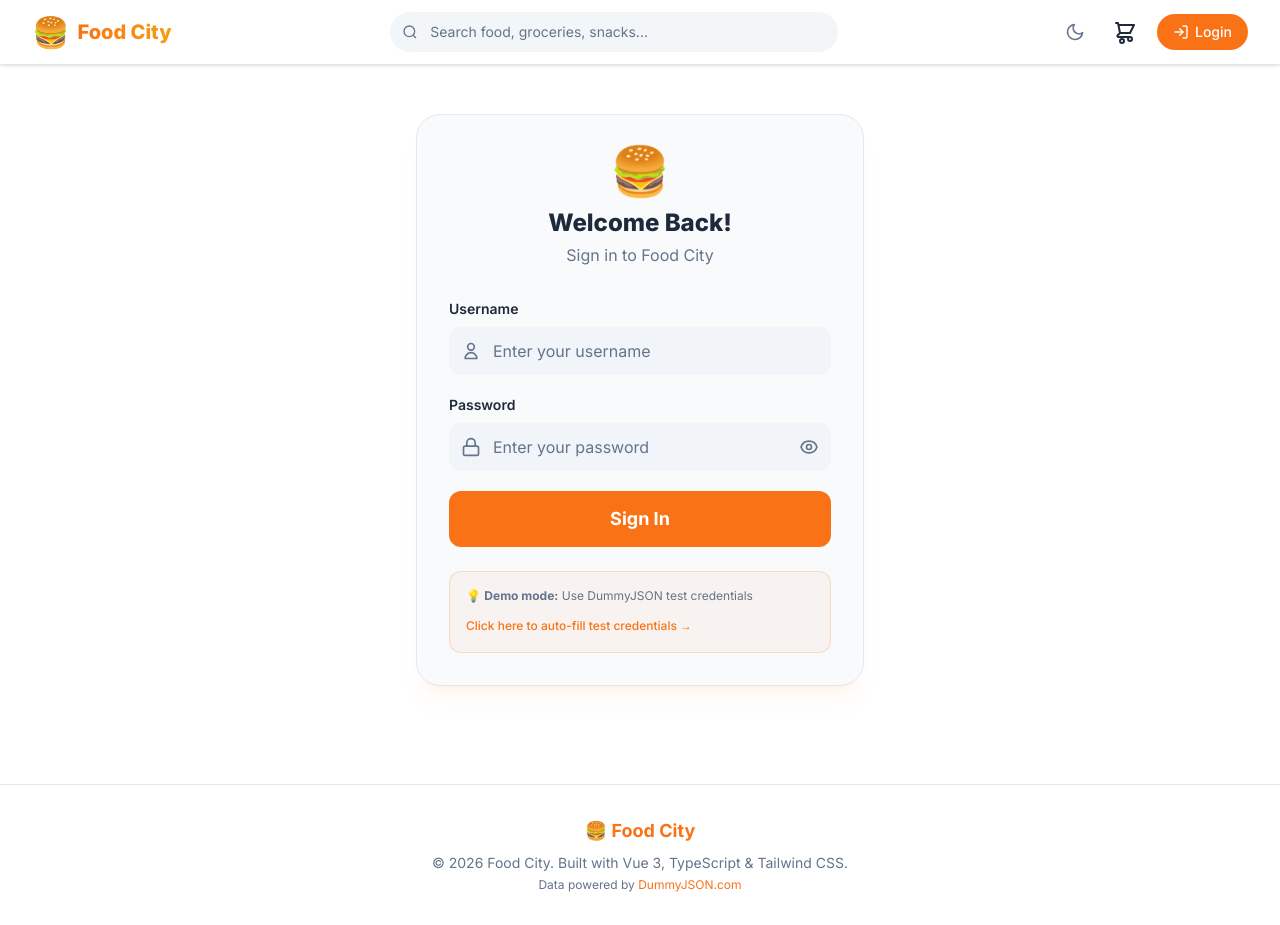
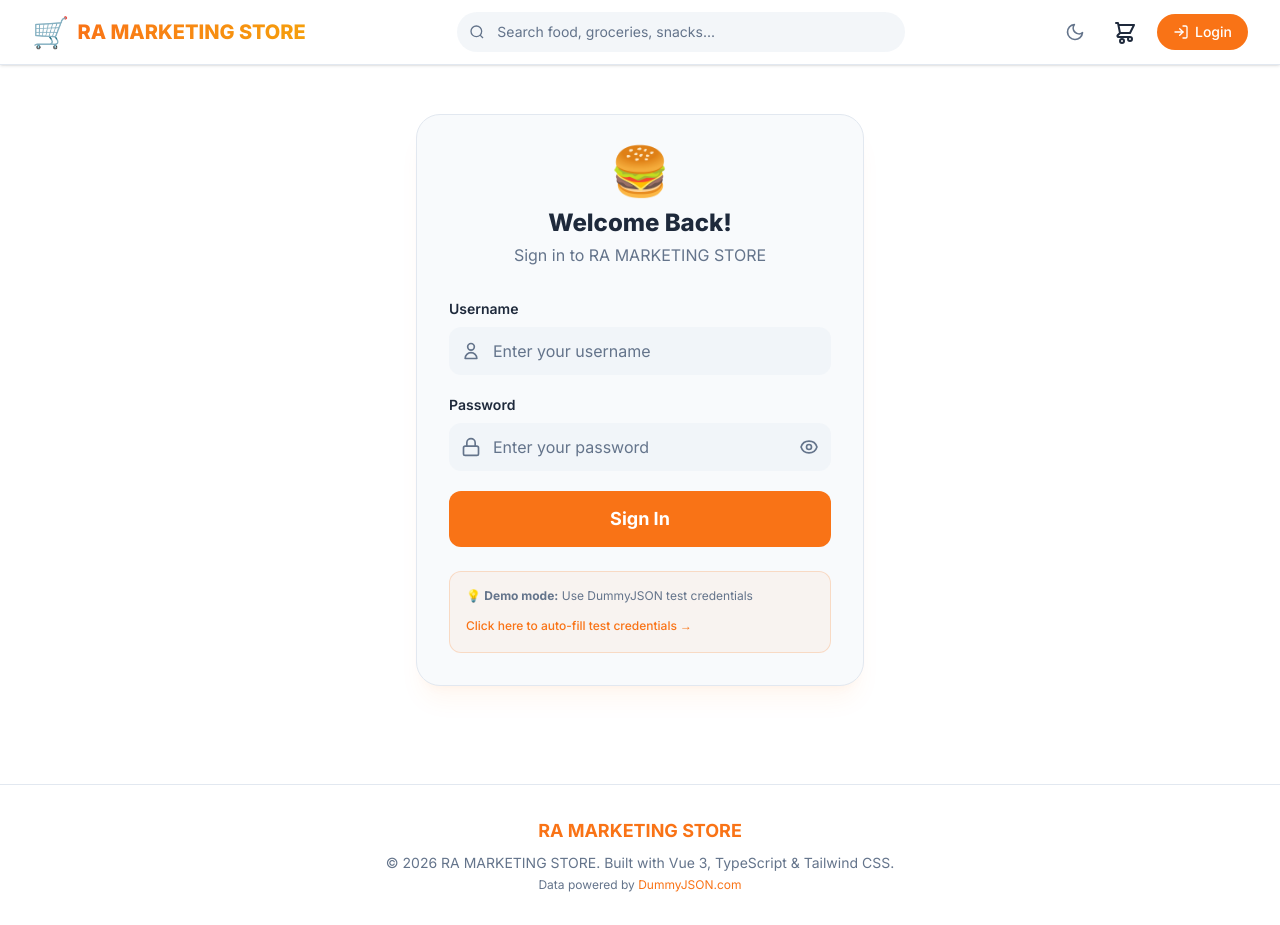
Before and after one commit to ravinduanushka/CMWA-market-shop-, a Vue app: page /login in a window 1280 px wide. Built offline with nearby package versions, Linux system fonts and the light colour scheme.

Commit message:
chnage the topics and small changes

```diff
--- a/src/App.vue
+++ b/src/App.vue
@@ -19,9 +19,9 @@
     <!-- Footer -->
     <footer class="border-t border-border dark:border-border-dark py-8 mt-16">
       <div class="max-w-7xl mx-auto px-4 text-center">
-        <p class="text-lg font-bold text-primary mb-2">🍔 Food City</p>
+        <p class="text-lg font-bold text-primary mb-2"> RA MARKETING STORE</p>
         <p class="text-text-muted dark:text-text-muted-dark text-sm">
-          &copy; 2026 Food City. Built with Vue 3, TypeScript &amp; Tailwind CSS.
+          &copy; 2026 RA MARKETING STORE. Built with Vue 3, TypeScript &amp; Tailwind CSS.
         </p>
         <p class="text-text-muted dark:text-text-muted-dark text-xs mt-1">
           Data powered by <a href="https://dummyjson.com" target="_blank" class="text-primary hover:underline">DummyJSON.com</a>
--- a/src/components/NavBar.vue
+++ b/src/components/NavBar.vue
@@ -20,9 +20,9 @@
       <div class="flex items-center justify-between h-16">
         <!-- Logo -->
         <RouterLink to="/" class="flex items-center gap-2 group">
-          <span class="text-3xl group-hover:animate-bounce">🍔</span>
+          <span class="text-3xl group-hover:animate-bounce">🛒</span>
           <span class="text-xl font-extrabold bg-gradient-to-r from-primary to-accent bg-clip-text text-transparent">
-            Food City
+            RA MARKETING STORE
           </span>
         </RouterLink>
 
--- a/src/views/HomeView.vue
+++ b/src/views/HomeView.vue
@@ -72,9 +72,8 @@
         <div class="text-center max-w-3xl mx-auto">
           <h1 class="text-4xl sm:text-5xl lg:text-6xl font-extrabold tracking-tight mb-4">
             <span class="bg-gradient-to-r from-primary via-accent to-primary-dark bg-clip-text text-transparent">
-              Welcome to Food City
+              WELCOME TO RA MARKETING STORE
             </span>
-            <span class="block text-3xl sm:text-4xl mt-2">🍕🍔🌮🍩🥗</span>
           </h1>
           <p class="text-lg sm:text-xl text-text-muted dark:text-text-muted-dark max-w-2xl mx-auto">
             Discover amazing products, grab delicious deals, and enjoy the best shopping experience in town!
--- a/src/views/LoginView.vue
+++ b/src/views/LoginView.vue
@@ -35,7 +35,7 @@
         <div class="text-center mb-8">
           <span class="text-5xl block mb-3">🍔</span>
           <h1 class="text-2xl font-extrabold text-text dark:text-text-dark">Welcome Back!</h1>
-          <p class="text-text-muted dark:text-text-muted-dark mt-1">Sign in to Food City</p>
+          <p class="text-text-muted dark:text-text-muted-dark mt-1">Sign in to RA MARKETING STORE</p>
         </div>
 
         <!-- Error message -->
```
